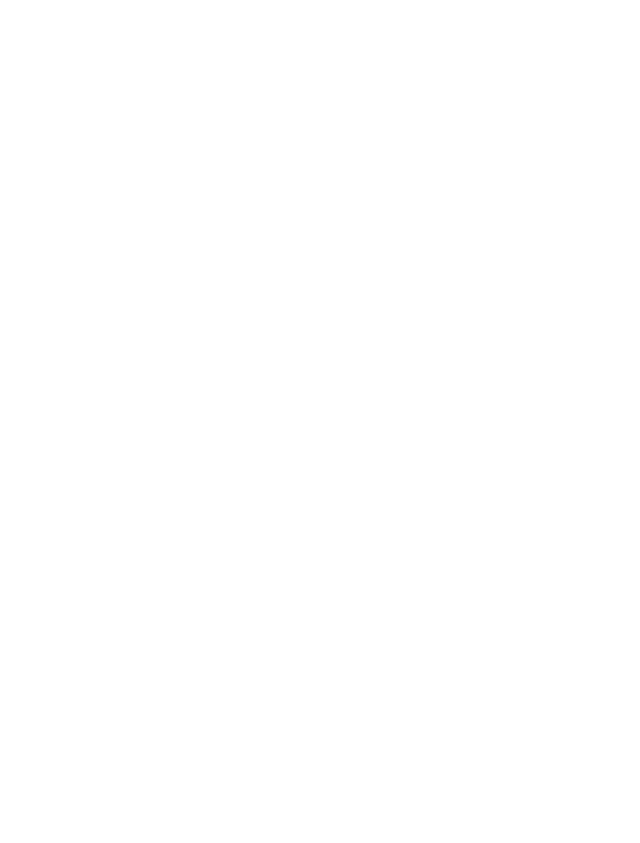
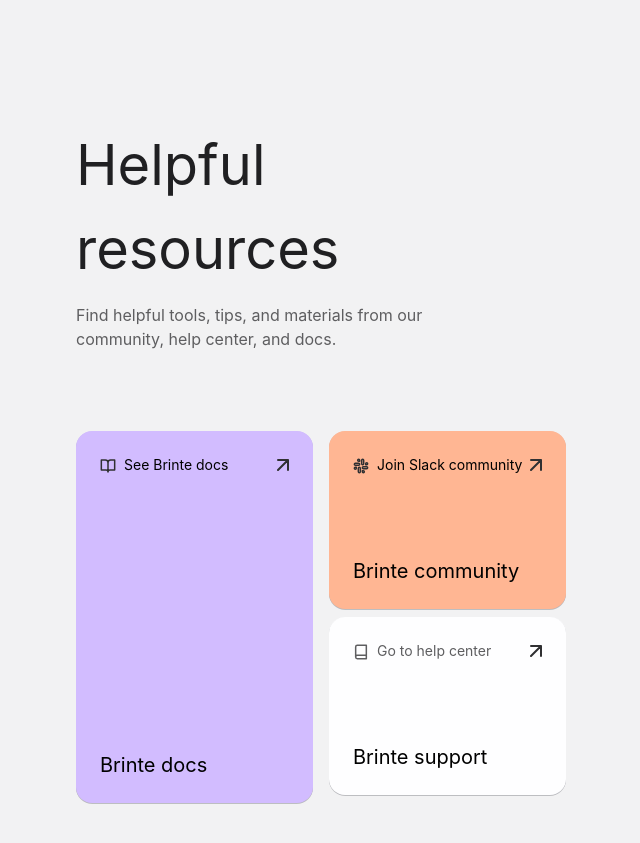
Before and after one commit to princeemeka965/okra-fe-assessment, a React (Create React App) app: page / in a window 1280 px wide. Shown: the part 980-1823 px from the top of the page, without its empty margins (319-959 px from the left). Before the commit the page ends 975 px from the top, so only its background shows below. Built offline with nearby package versions, Linux system fonts and the light colour scheme.

Commit message:
designed the ResourcesBlock screen

```diff
--- a/src/App.js
+++ b/src/App.js
@@ -1,11 +1,13 @@
 import ContactForm from './modules/ContactForm';
 import Header from './modules/Header';
+import ResourcesBlock from './modules/ResourcesBlock';
 
 function App() {
   return (
     <>
       <Header />
       <ContactForm />
+      <ResourcesBlock />
     </>
   );
 }
--- /dev/null
+++ b/src/modules/ResourcesBlock.js
@@ -0,0 +1,73 @@
+import Card from "../components/Card";
+import { ArrowIcon, BookIcon, ClosedBookIcon, SlackIcon } from "../components/SvgIcons";
+
+function ResourcesBlock() {
+    return <>
+        <div className="w-full flex flex-col bg-surfaceSecondary py-[128px] px-[395px] gap-20">
+            <div className="w-full flex">
+                <div className="w-[395px] flex flex-col gap-3">
+                    <p className="text-[56px] text-darkPrimary">Helpful resources</p>
+                    <p className="text-base text-darkSecondary">Find helpful tools, tips, and materials from our community, help center, and docs.</p>
+                </div>
+            </div>
+            <div className="w-full flex gap-4">
+                <div className="w-full flex">
+                    <Card class="bg-purpleLight hover:bg-purpleSkin h-[372px] w-full">
+                        <div class="flex flex-col w-full justify-between h-full">
+                            <div class="flex w-full justify-between items-center">
+                                <div className='flex gap-2'>
+                                    <span className='mt-[3px]'><BookIcon /></span>
+                                    <span className='text-sm'>See Brinte docs</span>
+                                </div>
+                                <>
+                                    <ArrowIcon />
+                                </>
+                            </div>
+                            <>
+                                <span className='text-xl font-[500px]'>Brinte docs</span>
+                            </>
+                        </div>
+                    </Card>
+                </div>
+                <div className="w-full flex flex-col gap-2">
+                    <Card class="bg-orangeLight hover:bg-orangeSkin h-[178px] w-full">
+                        <div class="flex flex-col w-full justify-between h-full">
+                            <div class="flex w-full justify-between items-center">
+                                <div className='flex gap-2'>
+                                    <span className='mt-[3px]'><SlackIcon /></span>
+                                    <span className='text-sm'>Join Slack community</span>
+                                </div>
+                                <>
+                                    <ArrowIcon />
+                                </>
+                            </div>
+                            <>
+                                <span className='text-xl font-[500px]'>Brinte community</span>
+                            </>
+                        </div>
+                    </Card>
+
+                    <Card class="bg-greyFade hover:bg-greyDark h-[178px] w-full">
+                        <div class="flex flex-col w-full justify-between h-full">
+                            <div class="flex w-full justify-between items-center">
+                                <div className='flex gap-2'>
+                                    <span className='mt-[3px]'><ClosedBookIcon /></span>
+                                    <span className='text-sm text-darkSecondary'>Go to help center</span>
+                                </div>
+                                <>
+                                    <ArrowIcon />
+                                </>
+                            </div>
+                            <>
+                                <span className='text-xl font-[500px]'>Brinte support</span>
+                            </>
+                        </div>
+                    </Card>
+
+                </div>
+            </div>
+        </div>
+    </>
+};
+
+export default ResourcesBlock;
```
